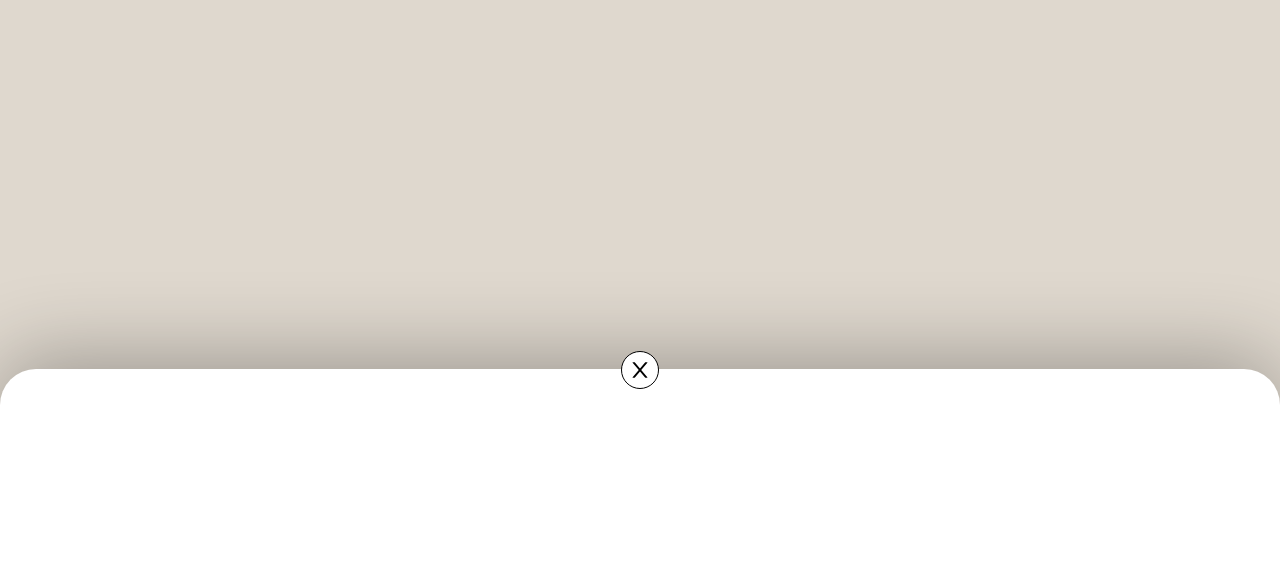
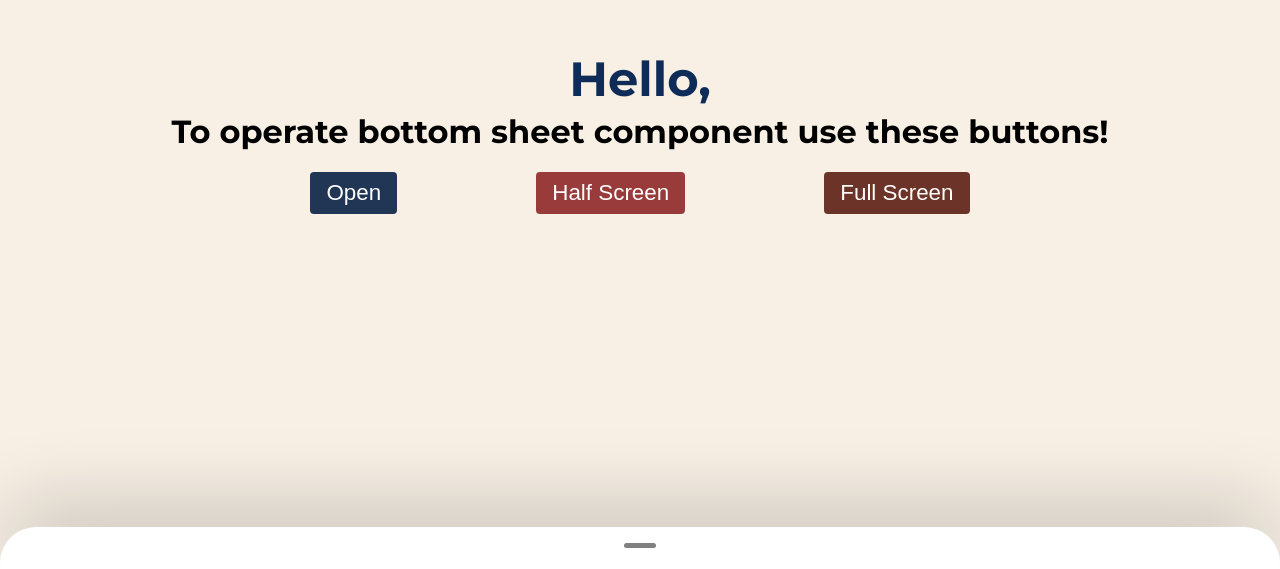
Before and after one commit to AkshitGuptaIITR/Bottom-Panel-React, a React (Create React App) app: page / in a window 1280 px wide. Shown: the part 231-800 px from the top of the page. Built offline with nearby package versions, Linux system fonts and the light colour scheme.

Commit message:
Adding Easy animation

```diff
--- a/src/Components/LandingPage/LandingPage.jsx
+++ b/src/Components/LandingPage/LandingPage.jsx
@@ -1,15 +1,48 @@
-import React from 'react';
+import React, { useState } from "react";
 import style from "./LandingPage.module.css";
-import BottomSheet from "../../HelperComponents/BottomSheet/BottomSheet"
+import BottomSheet from "../../HelperComponents/BottomSheet/BottomSheet";
+import Button from "../../HelperComponents/Button/Button";
 
 const LandingPage = () => {
+  const [screenSnap, setScreenSnap] = useState("");
 
+  const handleScreenSnap = (value = "") => {
+    setScreenSnap(value);
+  };
 
   return (
     <div className={style.container}>
-      <BottomSheet screenSnap={""} />
+      <div className={style.bottomSheetHandler}>
+        <h1>
+          <p>Hello,</p> To operate bottom sheet component use these buttons!
+        </h1>
+        <div className={style.buttons}>
+          <Button
+            onClick={() => handleScreenSnap("")}
+            color={"#213555"}
+            textColor={"white"}
+          >
+            Open
+          </Button>
+          <Button
+            color={"#9A3B3B"}
+            textColor={"white"}
+            onClick={() => handleScreenSnap("half")}
+          >
+            Half Screen
+          </Button>
+          <Button
+            onClick={() => handleScreenSnap("full")}
+            color={"#6C3428"}
+            textColor={"white"}
+          >
+            Full Screen
+          </Button>
+        </div>
+      </div>
+      <BottomSheet screenSnap={screenSnap} />
     </div>
-  )
-}
+  );
+};
 
-export default LandingPage
+export default LandingPage;
--- a/src/Components/LandingPage/LandingPage.module.css
+++ b/src/Components/LandingPage/LandingPage.module.css
@@ -1,5 +1,32 @@
-.container{
-  background-color: #F8F0E5;
+.container {
+  background: #f8f0e5 !important;
   width: 100%;
   height: 100vh;
+  display: flex;
+  align-items: center;
+  justify-content: center;
 }
+
+.bottomSheetHandler {
+  display: flex;
+  flex-direction: column;
+  margin-bottom: 100px;
+}
+.bottomSheetHandler > h1 {
+  display: flex;
+  align-items: center;
+  flex-direction: column;
+  justify-content: center;
+  width: 100%;
+}
+
+.bottomSheetHandler h1 p {
+  margin: 4px;
+  font-size: 3rem;
+  color: #0f2c59;
+}
+
+.buttons{
+  display: flex;
+  justify-content: space-evenly;
+}
--- a/src/HelperComponents/BottomSheet/BottomSheet.jsx
+++ b/src/HelperComponents/BottomSheet/BottomSheet.jsx
@@ -1,17 +1,79 @@
-import React from "react";
+/* eslint-disable react-hooks/exhaustive-deps */
+import React, { useState, useRef, useEffect } from "react";
 import style from "./BottomSheet.module.css";
-import { AiOutlineClose } from "react-icons/ai";
 
-const BottomSheet = ({ screenSnap, isOpen, handleSheetClose }) => {
-  return isOpen ? (
-    <></>
-  ) : (
+const BottomSheet = ({ screenSnap = "", ...props }) => {
+  const [isResizing, setIsResizing] = useState(false);
+  const [startY, setStartY] = useState(0);
+  const [startHeight, setStartHeight] = useState(0);
+  const [containerHeight, setContainerHeight] = useState(42);
+  const [animationClass, setAnimationClass] = useState("");
+
+  const containerRef = useRef(null);
+
+  const startResize = (e) => {
+    setIsResizing(true);
+    setStartY(e.clientY);
+    setStartHeight(containerHeight);
+  };
+
+  const throttle = (callback, delay) => {
+    let lastCall = 0;
+    return function () {
+      const now = new Date().getTime();
+      if (now - lastCall >= delay) {
+        lastCall = now;
+        callback.apply(this, arguments);
+      }
+    };
+  };
+
+  const throttledResize = throttle((e) => {
+    if (isResizing) {
+      const deltaY = e.clientY - startY;
+      setContainerHeight(startHeight - deltaY * 3);
+    }
+  }, 30);
+
+  const stopResize = () => {
+    setIsResizing(false);
+  };
+
+  useEffect(() => {
+    if (isResizing) {
+      document.addEventListener("mousemove", throttledResize);
+      document.addEventListener("mouseup", stopResize);
+    } else {
+      var ht = window.innerHeight;
+      if (containerHeight >= ht / 3 && containerHeight <= (ht * 2) / 3)
+        setContainerHeight(ht / 2 + 50);
+      else if (containerHeight < ht / 3) setContainerHeight(42);
+      else setContainerHeight(ht - 25);
+      document.removeEventListener("mousemove", throttledResize);
+      document.removeEventListener("mouseup", stopResize);
+    }
+    return () => {
+      document.removeEventListener("mousemove", throttledResize);
+      document.removeEventListener("mouseup", stopResize);
+    };
+  }, [isResizing]);
+
+  return (
     <>
-      <div className={style.background}></div>
-      <div className={style.container}>
-        <div className={style.closeBtn} onClick={handleSheetClose}>
-          <AiOutlineClose size={24} />
+      <div
+        className={`${style.container} ${animationClass}`}
+        style={{
+          height: containerHeight + "px",
+        }}
+        onMouseDown={startResize}
+        onMouseUp={stopResize}
+        ref={containerRef}
+      >
+        <div className={style.bottomSheetController} onMouseDown={startResize}>
+          <div className={style.line}></div>
         </div>
+        <div className={style.children}></div>
+        {props.children}
       </div>
     </>
   );
--- a/src/HelperComponents/BottomSheet/BottomSheet.module.css
+++ b/src/HelperComponents/BottomSheet/BottomSheet.module.css
@@ -1,39 +1,93 @@
 .container {
   width: 100%;
-  height: 200px;
   background-color: white;
   position: absolute;
+  overflow: hidden;
   bottom: 0;
   z-index: 4;
   box-shadow: 0px -10px 83px 0px rgba(0, 0, 0, 0.3);
   border-top-right-radius: 36px;
   border-top-left-radius: 36px;
   display: flex;
-  /* align-items: center; */
-  justify-content: center;
-  flex-direction: row;
-  /* border: 1px solid black; */
+  transition: 200ms ease;
+  align-items: center;
+  flex-direction: column;
+}
+
+.bottomData {
+  display: flex;
+  position: absolute;
+  top: 0;
+  width: 100%;
+  overflow: hidden;
+  height: 100vh;
 }
 
 .background {
   position: absolute;
   z-index: 2;
-  background-color: rgba(0, 0, 0, 0.1);
+  background-color: rgba(0, 0, 0, 0.2);
   width: 100%;
   height: 100vh;
 }
 
-.closeBtn{
-  cursor: pointer;
-  bottom: 200px;
-  width: 36px;
-  display: flex;
-  align-items: center;
-  justify-content: center;
-  height: 36px;
-  font-weight: 600;
-  border-radius: 100%;
-  transform: translateY(-18px);
-  border: 1px solid black;
-  background-color: white;
+.bottomSheetController {
+  cursor: n-resize;
 }
+
+.line {
+  width: 2rem;
+  height: 0.3rem;
+  background-color: grey;
+  border-radius: 4px;
+  margin-top: 1rem;
+}
+
+.halfScreenTransition {
+  transition: 200ms ease-out;
+  animation: halfSpring 600ms ease-out;
+  transform: translateY(45%);
+}
+
+.fullScreenTransition {
+  transition: ease 0ms;
+  animation: fullSpring 700ms ease-out;
+}
+
+.startScreenTransition {
+  transition: 200ms ease-out;
+  animation: spring 700ms ease-out;
+  /* transform: translateY(94%); */
+}
+
+@keyframes fullSpring {
+  0% {
+    opacity: 0;
+    transform: translateY(90%);
+  }
+  60% {
+    opacity: 1;
+    transform: translateY(0%);
+  }
+  100% {
+    transform: translateY(5%);
+  }
+}
+
+@keyframes halfSpring {
+  0% {
+    /* opacity: 0; */
+    transform: translateY(94%);
+  }
+  60% {
+    opacity: 1;
+    transform: translateY(40%);
+  }
+  100% {
+    transform: translateY(45%);
+  }
+}
+
+.children{
+  padding: 24px;
+}
--- /dev/null
+++ b/src/HelperComponents/Button/Button.jsx
@@ -0,0 +1,12 @@
+import React from 'react';
+import style from "./Button.module.css";
+
+const Button = ({ onClick, color, textColor, ...props }) => {
+  return (
+    <button onClick={onClick} className={style.button} style={{ background: color, color: textColor }}>
+      {props.children}
+    </button>
+  )
+}
+
+export default Button
--- /dev/null
+++ b/src/HelperComponents/Button/Button.module.css
@@ -0,0 +1,8 @@
+.button{
+  border-radius: 4px;
+  cursor: pointer;
+  font-size: 1.4rem;
+  font-weight: 500;
+  border: none;
+  padding: 0.5rem 1rem;
+}
--- a/src/index.css
+++ b/src/index.css
@@ -1,13 +1,14 @@
+@import url("https://fonts.googleapis.com/css2?family=Montserrat:ital,wght@0,100;0,200;0,300;0,400;0,500;0,600;0,700;0,800;0,900;1,100;1,200;1,300;1,400;1,500;1,600;1,700;1,800;1,900&display=swap");
+
 body {
   margin: 0;
-  font-family: -apple-system, BlinkMacSystemFont, 'Segoe UI', 'Roboto', 'Oxygen',
-    'Ubuntu', 'Cantarell', 'Fira Sans', 'Droid Sans', 'Helvetica Neue',
-    sans-serif;
+  font-family: "Montserrat", sans-serif;
   -webkit-font-smoothing: antialiased;
   -moz-osx-font-smoothing: grayscale;
+  user-select: none;
 }
 
 code {
-  font-family: source-code-pro, Menlo, Monaco, Consolas, 'Courier New',
+  font-family: source-code-pro, Menlo, Monaco, Consolas, "Courier New",
     monospace;
 }
```
